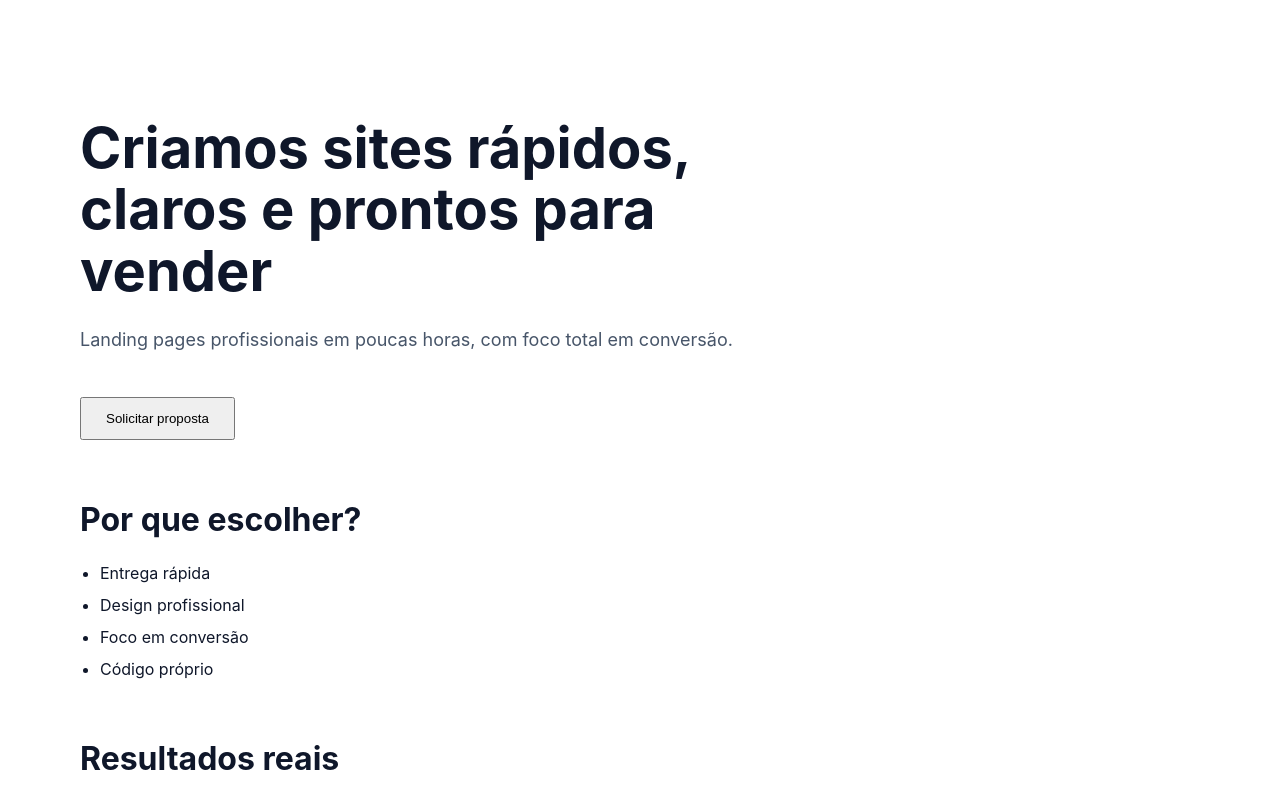
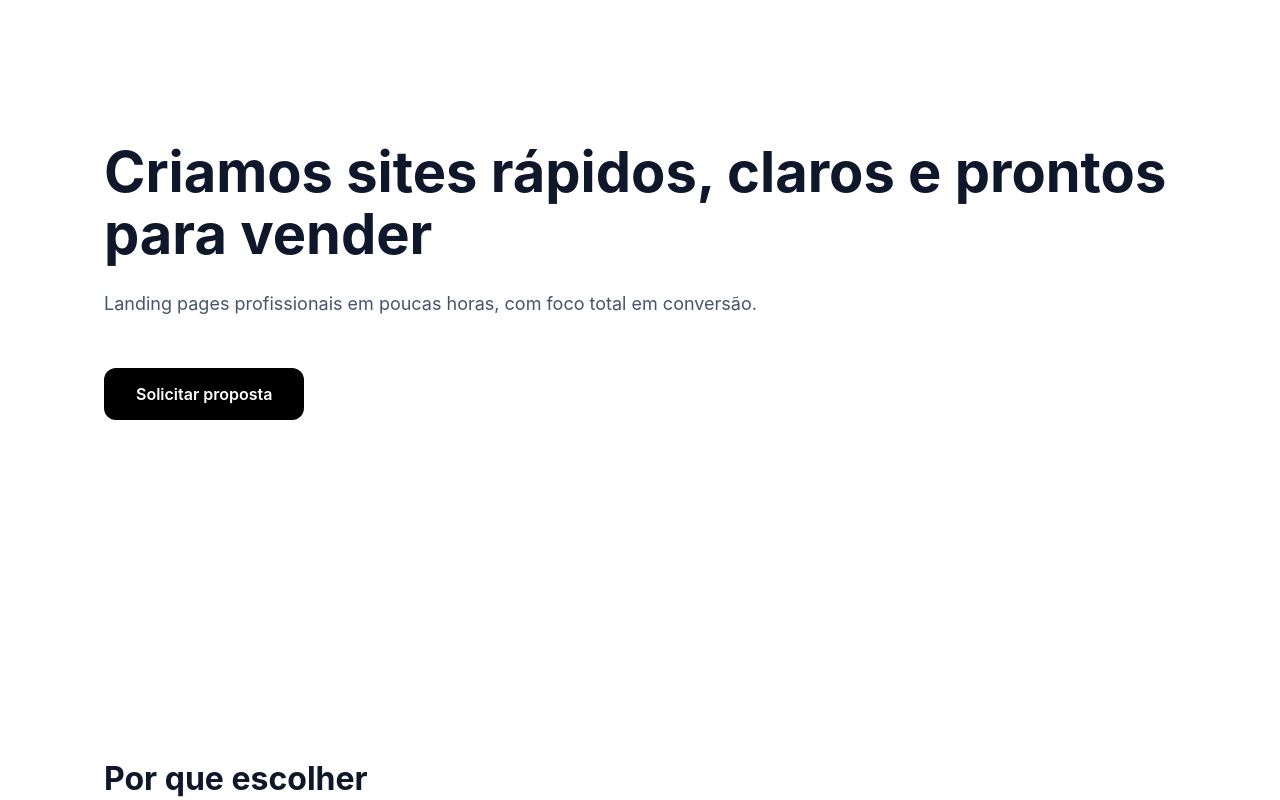
Before and after one commit to andersonato/landing-template, a Next.js app: page / in a window 1280 px wide. Shown: the top 800 px of the page. Built offline with nearby package versions, Linux system fonts and the light colour scheme.

Commit message:
Apply Design Base to Home

```diff
--- a/app/page.jsx
+++ b/app/page.jsx
@@ -2,16 +2,21 @@ import { landingData } from "./data/landing";
 
 export default function Home() {
   return (
-    <main style={{ padding: 80, maxWidth: 900 }}>
-      <h1>{landingData.headline}</h1>
-      <p style={{ fontSize: 18 }}>{landingData.subheadline}</p>
+    <main>
+      <section className="container">
+        <h1>{landingData.headline}</h1>
+        <p>{landingData.subheadline}</p>
 
-      <button style={{ marginTop: 24, padding: "12px 24px" }}>
-        {landingData.ctaText}
-      </button>
+        <a
+          href={`mailto:${landingData.contactEmail}`}
+          className="button"
+        >
+          {landingData.ctaText}
+        </a>
+      </section>
 
-      <section style={{ marginTop: 60 }}>
-        <h2>Por que escolher?</h2>
+      <section className="container section">
+        <h2>Por que escolher</h2>
         <ul>
           {landingData.benefits.map((item, index) => (
             <li key={index}>{item}</li>
@@ -19,7 +24,7 @@ export default function Home() {
         </ul>
       </section>
 
-      <section style={{ marginTop: 60 }}>
+      <section className="container section">
         <h2>{landingData.proof.title}</h2>
         <p>{landingData.proof.description}</p>
       </section>
```
